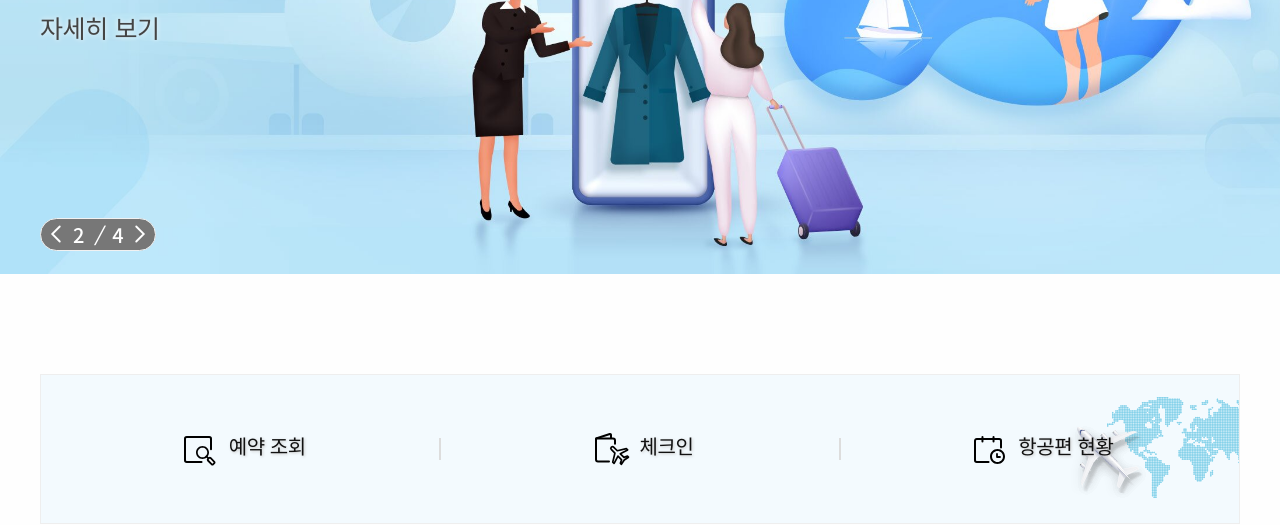
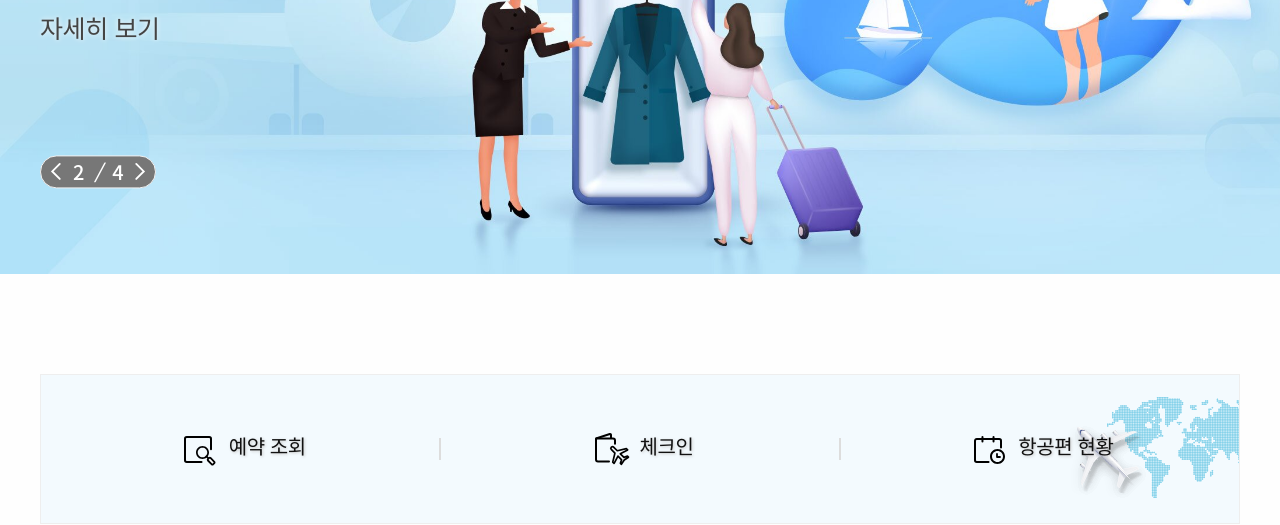
Before and after one commit to dohun9196/portfolio-04, a plain HTML site: page index.html in a window 1280 px wide. Shown: the part 286-811 px from the top of the page. Drawn offline with Linux system fonts and the light colour scheme; some icons are missing.

Commit message:
Update main.css

```diff
--- a/css/main.css
+++ b/css/main.css
@@ -151,9 +151,9 @@
     position: absolute;
     width: 1200px;
     margin: 0 auto;
-    top: 90%;
+    top: 80%;
     left: 50%;
-    transform: translate(-50%, 0%);
+    transform: translate(-50%, -20%);
 }
 
 .mainVisual .mainBtn .visual_bottom {
```
